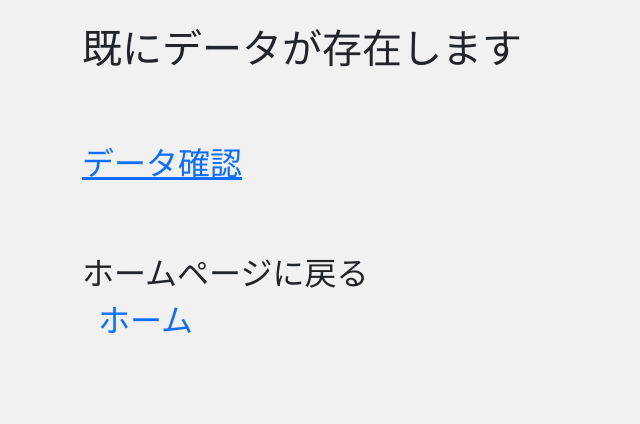
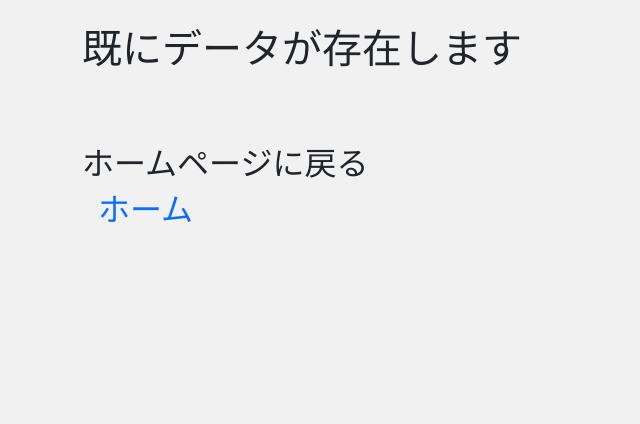
Before and after one commit to ANKM0/auto_kenkou_kansatu, a Django app: template templates/500.html in a window 1280 px wide. Shown: the part 96-520 px from the top of the page, without its empty margins (0-640 px from the left). Run offline with Django 3.2, Linux system fonts and the light colour scheme; the template is opened without the code that fills it, so the values that code supplies are empty.

Commit message:
500 データ確認　消去

```diff
--- a/templates/500.html
+++ b/templates/500.html
@@ -3,9 +3,6 @@
 {% block content %}
     <h1 class="my-4">既にデータが存在します</h1><br>
     <h2 class="my-4">
-        <a href="{% url 'users:detail' user.pk %}"> データ確認 </a>
-    </h2><br>
-    <h2 class="my-4">
         ホームページに戻る<br>
         <a class="nav-link" href="{% url 'users:index' %}">ホーム</a>
     </h2>
```
